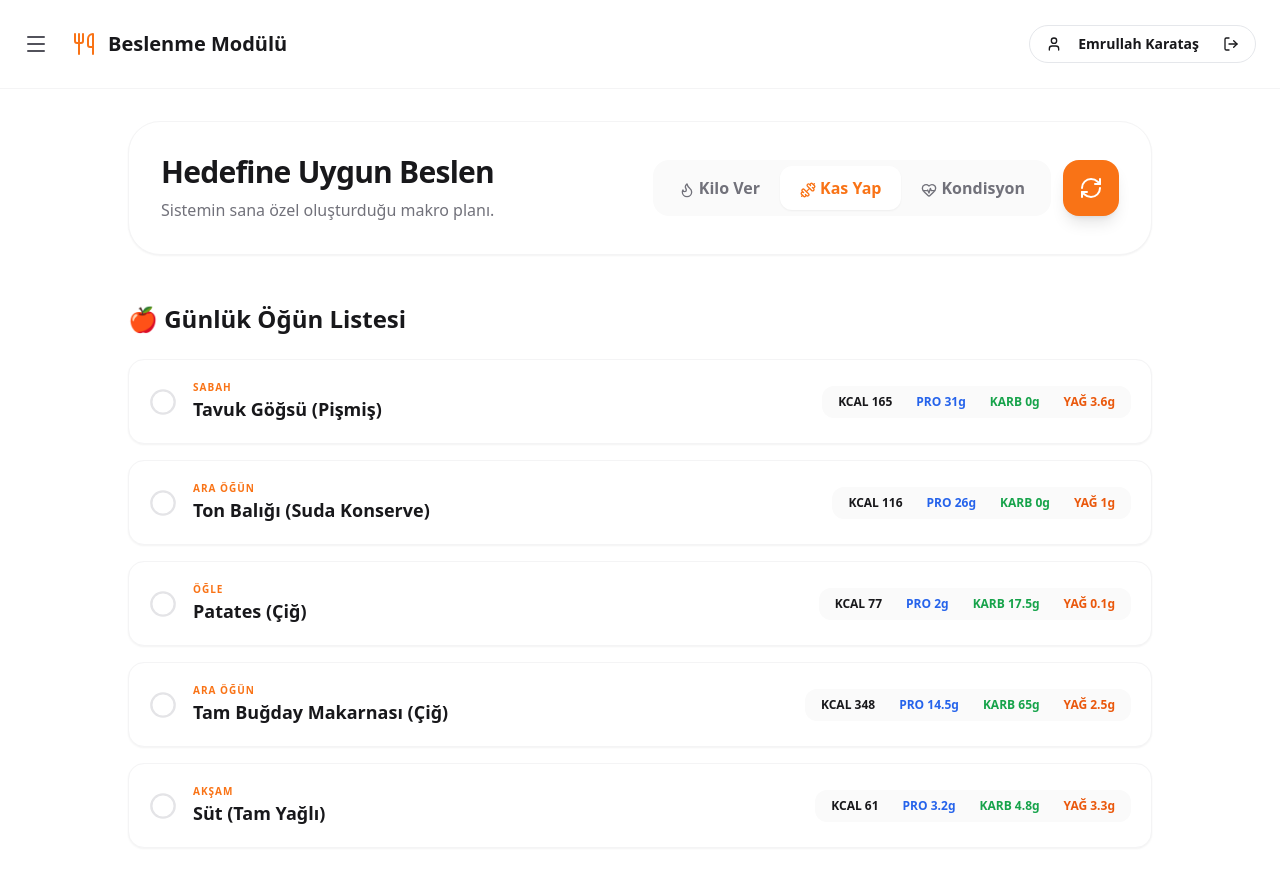
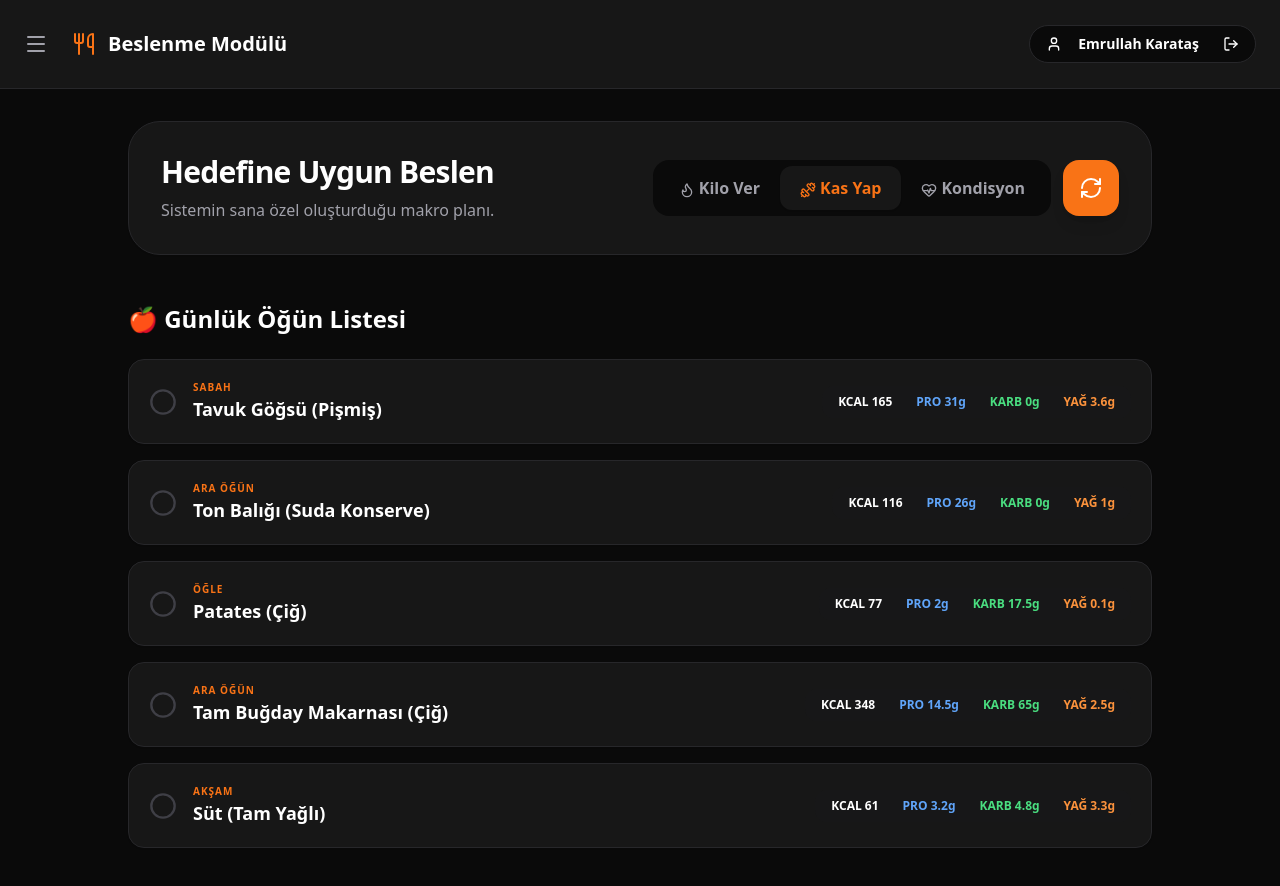
Before and after one commit to berkay-yldz/impactt-fitness, a React (Vite) app: page /nutrition in a window 1280 px wide. Shown: the top 886 px of the page. Built offline with nearby package versions, Linux system fonts and the light colour scheme; no server answers; sample sign-in values are in the browser's storage.

Commit message:
beslenme sayfasına gece gündüz modu eklendi

```diff
--- a/src/pages/Nutrition.jsx
+++ b/src/pages/Nutrition.jsx
@@ -36,9 +36,8 @@ export default function Nutrition() {
   const toggleMeal = (index) => { const updated = [...meals]; updated[index].completed = !updated[index].completed; setMeals(updated); };
 
   return (
-    <div className="min-h-screen bg-white text-zinc-900 relative flex flex-col">
+    <div className="min-h-screen bg-zinc-50 dark:bg-impact-dark text-zinc-900 dark:text-white transition-colors duration-300 relative flex flex-col">
 
-      {/* --- EKLENEN KISIM: KARANLIK ARKA PLAN (OVERLAY) --- */}
       {isSidebarOpen && (
         <div
           className="fixed inset-0 bg-black/60 z-40 transition-opacity"
@@ -46,9 +45,7 @@ export default function Nutrition() {
         ></div>
       )}
 
-      {/* --- EKLENEN KISIM: SİYAH YAN MENÜ (SIDEBAR) --- */}
       <div className={`fixed top-0 left-0 h-full w-[280px] bg-[#121212] text-white z-50 transform transition-transform duration-300 ease-in-out flex flex-col ${isSidebarOpen ? "translate-x-0" : "-translate-x-full"}`}>
-        {/* Sidebar Üst Başlık */}
         <div className="flex items-center justify-between p-6">
           <div className="flex items-center gap-2 text-xl font-black tracking-tighter">
             <Dumbbell className="w-6 h-6 text-orange-500" />
@@ -59,7 +56,6 @@ export default function Nutrition() {
           </button>
         </div>
 
-        {/* Sidebar Linkleri */}
         <nav className="flex flex-col gap-2 px-4 mt-2 font-medium text-sm text-zinc-400">
           <a href="/" className="flex items-center gap-3 px-4 py-3.5 rounded-xl hover:bg-zinc-800 hover:text-white transition-colors">
             <LayoutDashboard className="w-5 h-5" /> Dashboard
@@ -70,7 +66,6 @@ export default function Nutrition() {
           <a href="/muscle" className="flex items-center gap-3 px-4 py-3.5 rounded-xl hover:bg-zinc-800 hover:text-white transition-colors">
             <Dumbbell className="w-5 h-5" /> Kas Gelişimi
           </a>
-          {/* Aktif Sayfa (Turuncu yanan) */}
           <a href="/nutrition" className="flex items-center gap-3 px-4 py-3.5 rounded-xl bg-orange-500/10 text-orange-500 border border-orange-500/20 transition-colors">
             <Utensils className="w-5 h-5" /> Beslenme
           </a>
@@ -83,38 +78,35 @@ export default function Nutrition() {
         </nav>
       </div>
 
-      {/* --- MEVCUT SAYFA İÇERİĞİ --- */}
-      <header className="flex items-center justify-between p-6 border-b border-zinc-100">
+      <header className="flex items-center justify-between p-6 border-b border-zinc-200 dark:border-zinc-800 bg-white dark:bg-impact-surface transition-colors duration-300">
         <div className="flex items-center gap-4">
-          <button onClick={() => setIsSidebarOpen(true)} className="p-2 -ml-2 hover:bg-zinc-100 rounded-lg transition-colors">
-            <Menu className="w-6 h-6 text-zinc-600" />
+          <button onClick={() => setIsSidebarOpen(true)} className="p-2 -ml-2 hover:bg-zinc-100 dark:hover:bg-zinc-800 rounded-lg transition-colors">
+            <Menu className="w-6 h-6 text-zinc-600 dark:text-zinc-400" />
           </button>
           <div className="flex items-center gap-3 text-xl font-black">
             <Utensils className="w-6 h-6 text-orange-500" /> Beslenme Modülü
           </div>
         </div>
 
-        <div className="flex items-center gap-4 border rounded-full px-4 py-2 text-sm font-bold">
+        <div className="flex items-center gap-4 border border-zinc-200 dark:border-zinc-800 rounded-full px-4 py-2 text-sm font-bold bg-white dark:bg-impact-dark">
           <User className="w-4 h-4" /> Emrullah Karataş <LogOut className="w-4 h-4 ml-2 cursor-pointer" />
         </div>
       </header>
 
-      {/* STANDARTLAŞTIRILMIŞ MAIN ETİKETİ */}
       <main className="flex-1 overflow-y-auto p-4 sm:p-6 lg:p-8 relative custom-scrollbar">
-        {/* Tasarım bozulmasın diye max-w-5xl buraya eklendi */}
         <div className="max-w-5xl mx-auto pb-10">
 
-          <div className="bg-white border border-zinc-100 rounded-[2rem] p-8 shadow-sm mb-12">
+          <div className="bg-white dark:bg-impact-surface border border-zinc-200 dark:border-zinc-800 rounded-[2rem] p-8 shadow-sm mb-12 transition-colors duration-300">
             <div className="flex flex-col md:flex-row justify-between items-center gap-6">
               <div>
                 <h2 className="text-3xl font-black tracking-tight mb-2">Hedefine Uygun Beslen</h2>
-                <p className="text-zinc-500 font-medium">Sistemin sana özel oluşturduğu makro planı.</p>
+                <p className="text-zinc-500 dark:text-zinc-400 font-medium">Sistemin sana özel oluşturduğu makro planı.</p>
               </div>
 
               <div className="flex items-center gap-3">
-                <div className="flex bg-zinc-50 p-1.5 rounded-2xl">
+                <div className="flex bg-zinc-100 dark:bg-impact-dark p-1.5 rounded-2xl transition-colors duration-300">
                   {["Kilo Ver", "Kas Yap", "Kondisyon"].map((goal) => (
-                    <button key={goal} onClick={() => setActiveGoal(goal)} className={`px-5 py-2.5 rounded-xl font-bold transition-all ${activeGoal === goal ? "bg-white shadow-sm text-orange-500" : "text-zinc-500"}`}>
+                    <button key={goal} onClick={() => setActiveGoal(goal)} className={`px-5 py-2.5 rounded-xl font-bold transition-all ${activeGoal === goal ? "bg-white dark:bg-impact-surface shadow-sm text-orange-500" : "text-zinc-500 dark:text-zinc-400"}`}>
                       {goal === "Kilo Ver" && <Flame className="inline w-4 h-4 mr-1" />}
                       {goal === "Kas Yap" && <Dumbbell className="inline w-4 h-4 mr-1" />}
                       {goal === "Kondisyon" && <HeartPulse className="inline w-4 h-4 mr-1" />}
@@ -132,24 +124,23 @@ export default function Nutrition() {
           <h3 className="text-2xl font-black mb-6">🍎 Günlük Öğün Listesi</h3>
           <div className="space-y-4">
             {meals.map((meal, idx) => (
-              <div key={idx} className="bg-white border border-zinc-100 rounded-2xl p-5 flex items-center justify-between shadow-sm hover:border-orange-200 transition-colors">
+              <div key={idx} className="bg-white dark:bg-impact-surface border border-zinc-200 dark:border-zinc-800 rounded-2xl p-5 flex items-center justify-between shadow-sm hover:border-orange-200 dark:hover:border-orange-500/50 transition-colors">
                 <div className="flex items-center gap-4">
-                  <button onClick={() => toggleMeal(idx)}>{meal.completed ? <CheckCircle2 className="w-7 h-7 text-orange-500" /> : <Circle className="w-7 h-7 text-zinc-200 hover:text-orange-300" />}</button>
+                  <button onClick={() => toggleMeal(idx)}>{meal.completed ? <CheckCircle2 className="w-7 h-7 text-orange-500" /> : <Circle className="w-7 h-7 text-zinc-300 dark:text-zinc-700 hover:text-orange-300" />}</button>
                   <div>
                     <p className="text-orange-500 text-[10px] font-black uppercase tracking-widest">{meal.type}</p>
-                    <h4 className={`text-lg font-bold ${meal.completed ? 'text-zinc-400 line-through' : ''}`}>{meal.name}</h4>
+                    <h4 className={`text-lg font-bold ${meal.completed ? 'text-zinc-400 dark:text-zinc-600 line-through' : ''}`}>{meal.name}</h4>
                   </div>
                 </div>
-                <div className="flex items-center gap-6 px-4 py-2 bg-zinc-50 rounded-xl overflow-x-auto whitespace-nowrap">
+                <div className="flex items-center gap-6 px-4 py-2 bg-zinc-50 dark:bg-zinc-900/50 rounded-xl overflow-x-auto whitespace-nowrap transition-colors duration-300">
                   <span className="text-xs font-black">KCAL {meal.calories}</span>
-                  <span className="text-xs font-black text-blue-600">PRO {meal.protein}g</span>
-                  <span className="text-xs font-black text-green-600">KARB {meal.carbs}g</span>
-                  <span className="text-xs font-black text-orange-600">YAĞ {meal.fat}g</span>
+                  <span className="text-xs font-black text-blue-600 dark:text-blue-400">PRO {meal.protein}g</span>
+                  <span className="text-xs font-black text-green-600 dark:text-green-400">KARB {meal.carbs}g</span>
+                  <span className="text-xs font-black text-orange-600 dark:text-orange-400">YAĞ {meal.fat}g</span>
                 </div>
               </div>
             ))}
           </div>
-
         </div>
       </main>
     </div>
```
